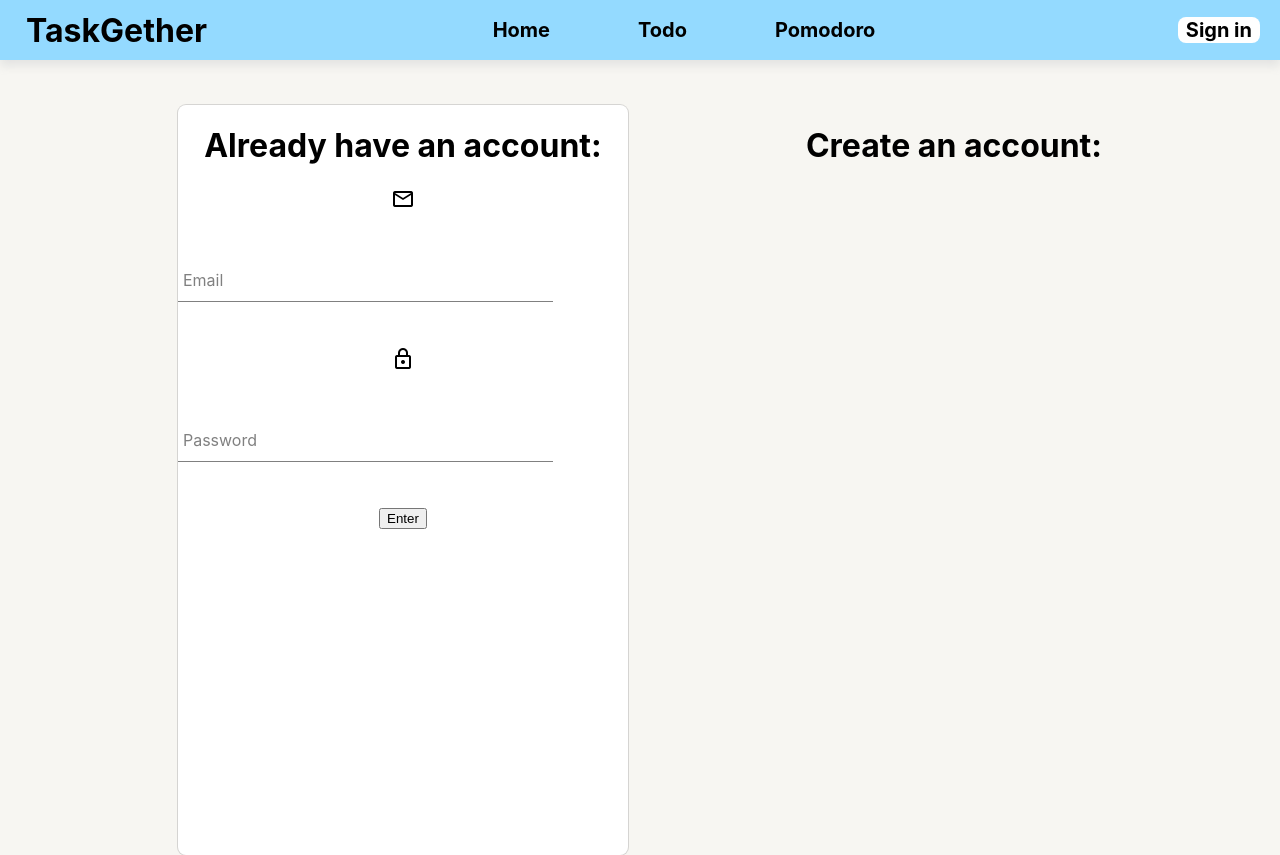
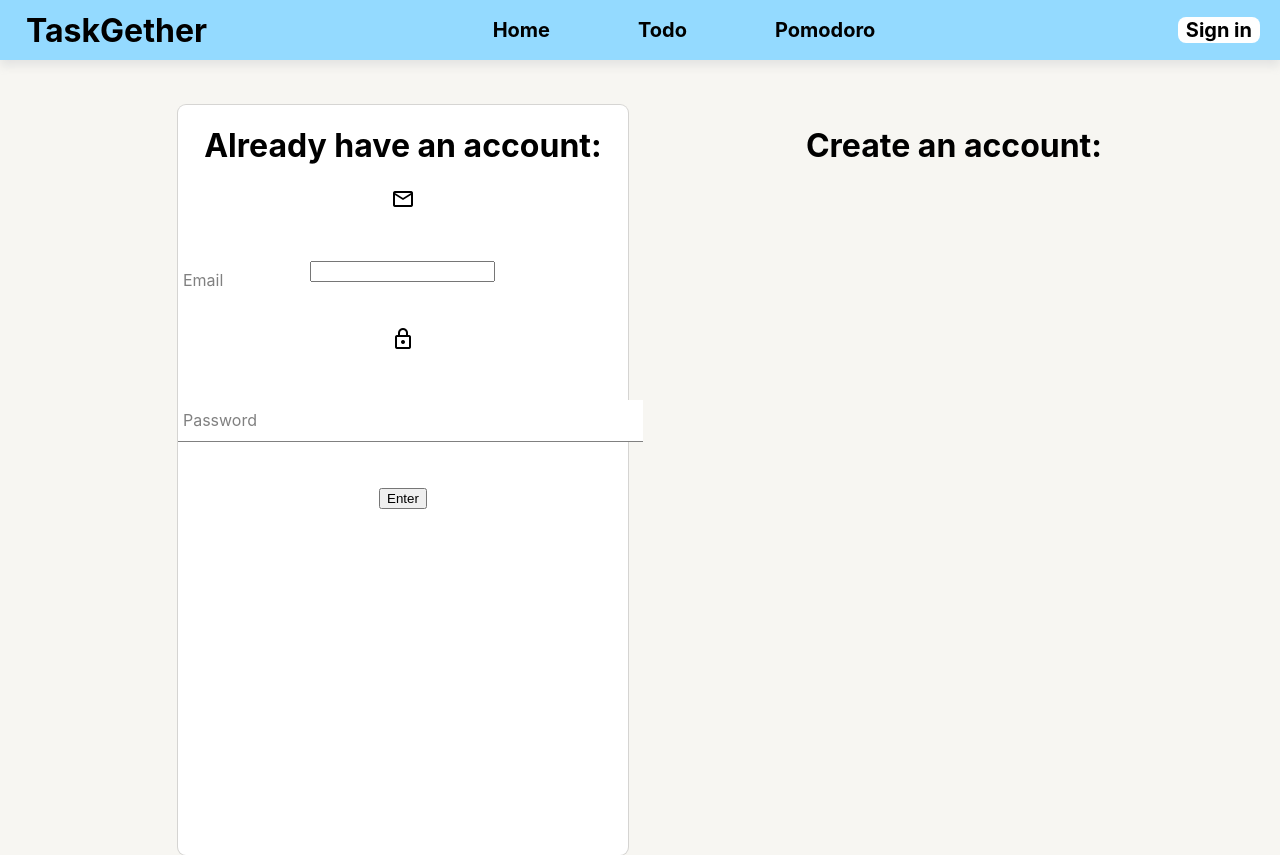
Before and after one commit to fang44Zen/taskgether, a React (Create React App) app: page /auth in a window 1280 px wide. Built offline with nearby package versions, Linux system fonts and the light colour scheme.

Commit message:
stp go SCSS

```diff
--- a/src/component/authentification/authentification.component.jsx
+++ b/src/component/authentification/authentification.component.jsx
@@ -9,9 +9,9 @@ import './authentification.styles.css'
                 <h1>Already have an account:</h1>
                 <form>
                     <span class="material-symbols-outlined auth-icon">mail</span>
-                    <FormInput label="Email" value=''/>
+                    <FormInput label="Email" value='' className="input-auth"/>
                     <span class="material-symbols-outlined auth-icon">lock</span>
-                    <FormInput label="Password" value="" />
+                    <FormInput label="Password" value=""/>
                     <button>Enter</button>
                 </form>
             </div>
--- a/src/component/authentification/authentification.styles.css
+++ b/src/component/authentification/authentification.styles.css
@@ -18,6 +18,10 @@
     font-size: 50px !important; */
 }
 
+.input-auth{
+
+}
+
 .authentification-main FormInput{
     background-color: aqua;
 }
--- a/src/component/modified basics components/input/form-input.styles.scss
+++ b/src/component/modified basics components/input/form-input.styles.scss
@@ -18,7 +18,7 @@ $main-color: black;
     font-size: 18px;
     padding: 10px 10px 10px 5px;
     display: block;
-    width: 80%;
+    width: 100%;
     border: none;
     border-radius: 0;
     border-bottom: 1px solid $sub-color;
```
